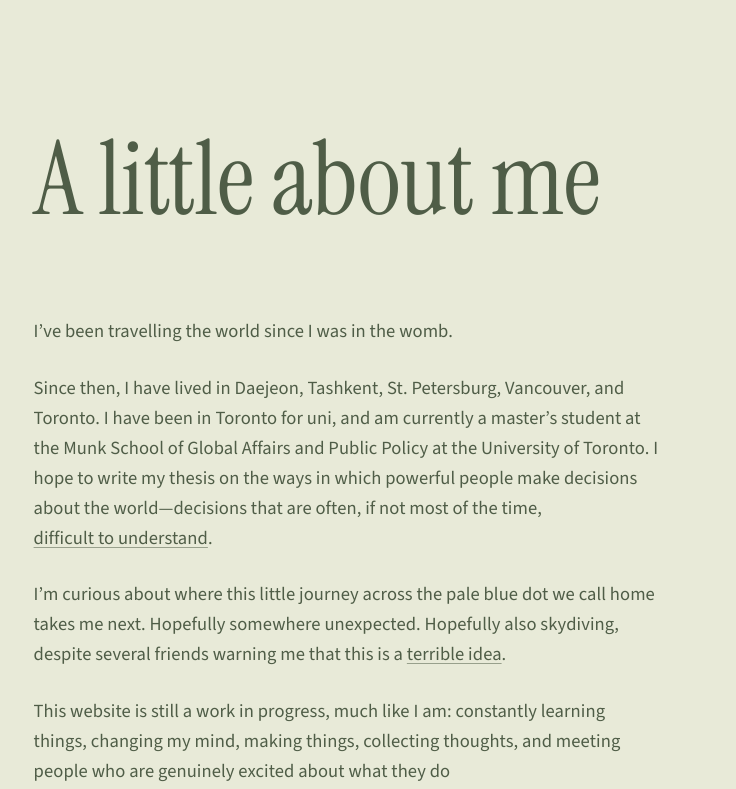
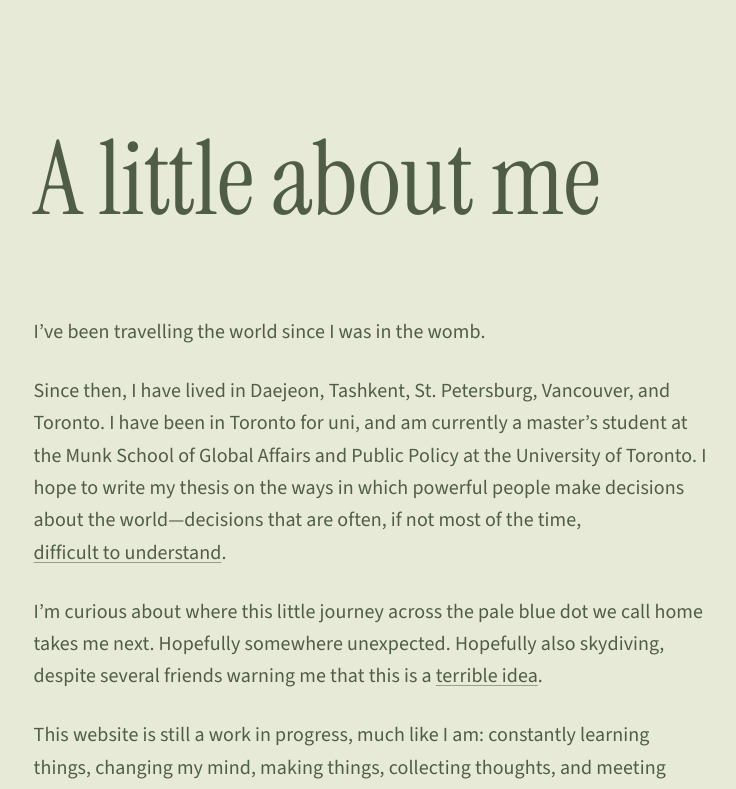
Before and after one commit to saykig/sarakim23, a Next.js app: page /about in a window 1280 px wide. Shown: the top 789 px of the page, without its empty margins (24-760 px from the left). Built offline with nearby package versions, Linux system fonts and the light colour scheme.

Commit message:
Increase About page reading size

```diff
--- a/app/global.css
+++ b/app/global.css
@@ -914,7 +914,7 @@ body:has(.about-page) ::selection {
   padding-block: 1.5rem 1rem;
   color: var(--atlas-copy);
   font-family: var(--font-source-sans), Arial, sans-serif;
-  font-size: clamp(1.03rem, 1.5vw, 1.16rem);
+  font-size: clamp(1.1rem, 1.6vw, 1.25rem);
   font-weight: 300;
   line-height: 1.62;
 }
```
